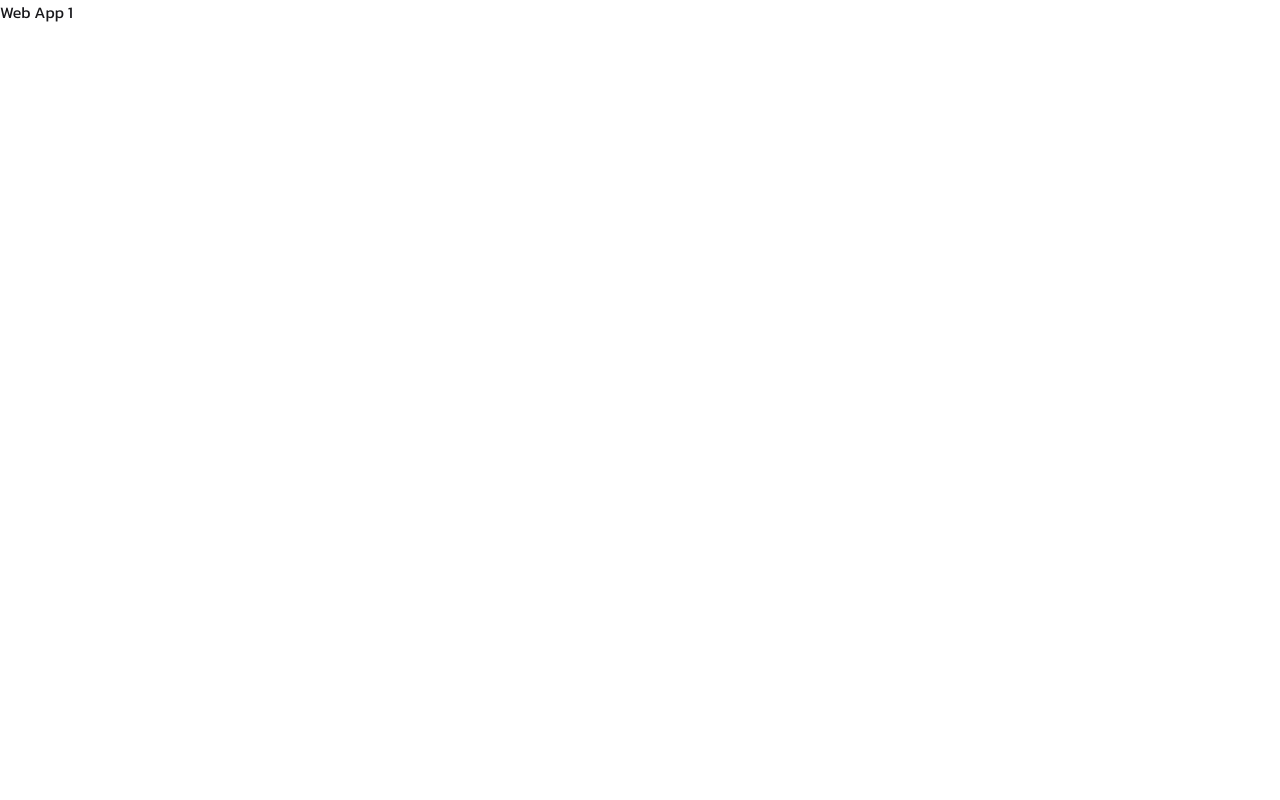
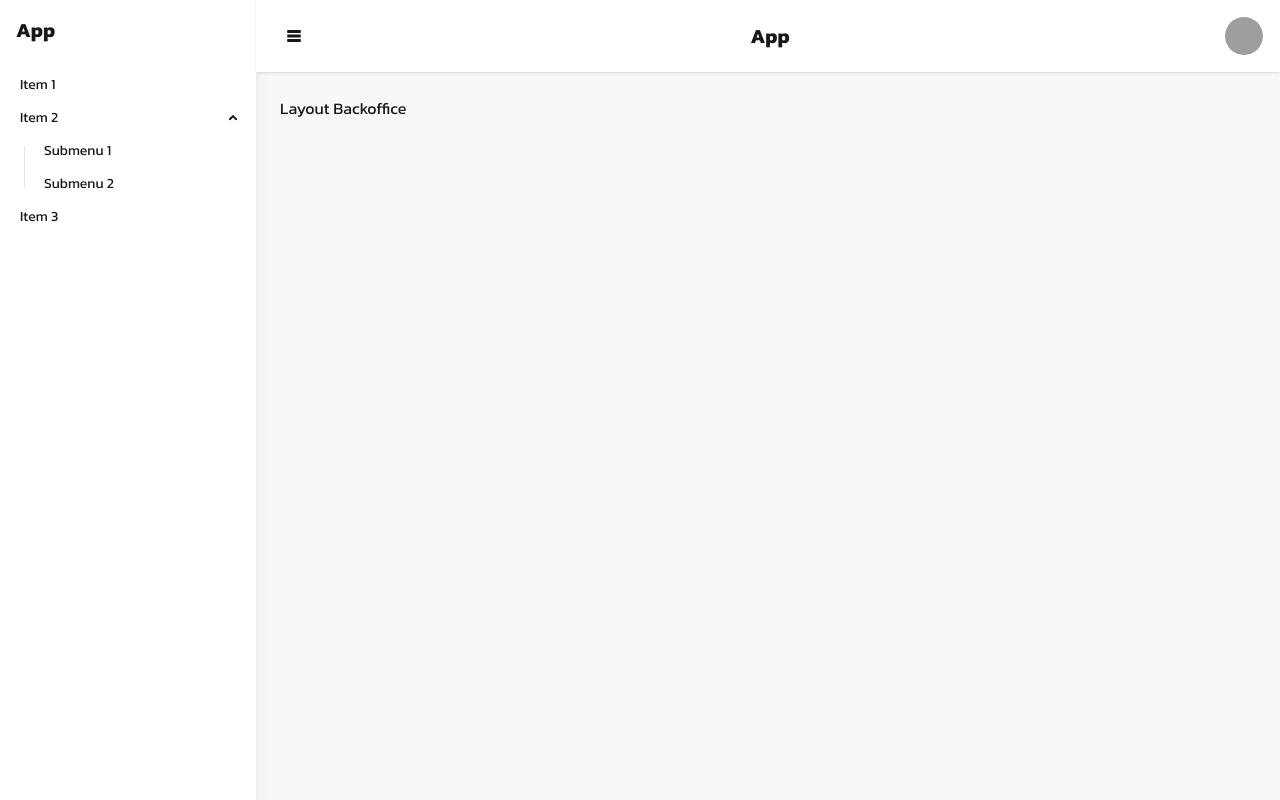
Before and after one commit to suraphon-dev/nuxt-templates-web-app, a Nuxt app: page /web-app-1 in a window 1280 px wide. Built offline with nearby package versions, Linux system fonts and the light colour scheme; grey boxes are pictures that could not be loaded.

Commit message:
feat: templates layouts webapp1 UI

```diff
--- /dev/null
+++ b/app/components/webapp/app1/TheNavbar.vue
@@ -0,0 +1,49 @@
+<template>
+  <!-- Navbar -->
+  <header class="w-full bg-base-100 shadow p-4 flex justify-between items-center">
+    <button class="btn btn-ghost md:hidden" @click="emits('update:isMobileSidebarOpen', true)">
+      <svg xmlns="http://www.w3.org/2000/svg" width="18" height="18" viewBox="0 0 24 24">
+        <path fill="currentColor" d="M21 8H3V4h18zm0 2H3v4h18zm0 6H3v4h18z" />
+      </svg>
+    </button>
+
+    <button class="hidden md:flex btn btn-ghost btn-sm" @click="emits('update:isCollapsed', !props.isCollapsed)">
+      <svg xmlns="http://www.w3.org/2000/svg" width="18" height="18" viewBox="0 0 24 24">
+        <path fill="currentColor" d="M21 8H3V4h18zm0 2H3v4h18zm0 6H3v4h18z" />
+      </svg>
+    </button>
+    <h1 class="text-xl font-bold">App</h1>
+    <div class="dropdown dropdown-end">
+      <div tabindex="0" role="button" class="btn btn-ghost btn-circle avatar">
+        <div class="w-10 rounded-full">
+          <img alt="Tailwind CSS Navbar component" src="https://img.daisyui.com/images/profile/demo/yellingcat@192.webp" />
+        </div>
+      </div>
+      <ul tabindex="0" class="menu menu-sm dropdown-content bg-base-100 rounded-box z-1 mt-3 w-52 p-2 shadow">
+        <li>
+          <a class="justify-between">
+            Profile
+            <span class="badge">New</span>
+          </a>
+        </li>
+        <li><a>Settings</a></li>
+        <li><a>Logout</a></li>
+      </ul>
+    </div>
+  </header>
+</template>
+
+<script setup>
+const props = defineProps({
+  isCollapsed: {
+    type: Boolean,
+    required: true,
+  },
+  isMobileSidebarOpen: {
+    type: Boolean,
+    required: true,
+  },
+})
+
+const emits = defineEmits(['update:isCollapsed', 'update:isMobileSidebarOpen'])
+</script>
--- /dev/null
+++ b/app/components/webapp/app1/TheSidebar.vue
@@ -0,0 +1,54 @@
+<template>
+  <!-- Sidebar Mobile -->
+  <transition name="slide">
+    <aside v-if="isMobileSidebarOpen" class="fixed inset-0 z-50 w-64 bg-base-100 shadow-lg flex flex-col md:hidden">
+      <div class="p-4 text-xl font-bold flex justify-between items-center">
+        App
+        <button class="btn btn-ghost btn-sm" @click="emits('update:isMobileSidebarOpen', false)">
+          <svg xmlns="http://www.w3.org/2000/svg" width="18" height="18" viewBox="0 0 24 24">
+            <path fill="currentColor" d="M21 8H3V4h18zm0 2H3v4h18zm0 6H3v4h18z" />
+          </svg>
+        </button>
+      </div>
+      <ul class="menu p-4 flex-1 overflow-y-auto">
+        <li><NuxtLink to="/" class="flex items-center gap-2 p-2 rounded-lg">Dashboard</NuxtLink></li>
+        <li><NuxtLink to="/users" class="flex items-center gap-2 p-2 rounded-lg">Users</NuxtLink></li>
+        <li><NuxtLink to="/settings" class="flex items-center gap-2 p-2 rounded-lg">Settings</NuxtLink></li>
+      </ul>
+    </aside>
+  </transition>
+
+  <!-- Sidebar Desktop -->
+  <aside v-show="isCollapsed" class="hidden md:flex bg-base-100 shadow-lg flex-col w-64">
+    <div class="p-4 text-xl font-bold flex justify-between items-center">App</div>
+
+    <ul class="menu rounded-box w-full h-full">
+      <li><a>Item 1</a></li>
+      <li>
+        <details open>
+          <summary>Item 2</summary>
+          <ul>
+            <li><a>Submenu 1</a></li>
+            <li><a>Submenu 2</a></li>
+          </ul>
+        </details>
+      </li>
+      <li><a>Item 3</a></li>
+    </ul>
+  </aside>
+</template>
+
+<script setup>
+const props = defineProps({
+  isCollapsed: {
+    type: Boolean,
+    required: true,
+  },
+  isMobileSidebarOpen: {
+    type: Boolean,
+    required: true,
+  },
+})
+
+const emits = defineEmits(['update:isCollapsed', 'update:isMobileSidebarOpen'])
+</script>
--- /dev/null
+++ b/app/layouts/webapp1.vue
@@ -0,0 +1,31 @@
+<template>
+   <div class="flex h-screen bg-base-200">
+      <!-- Sidebar -->
+      <WebappApp1TheSidebar
+         :is-collapsed="isCollapsed"
+         :is-mobile-sidebar-open="isMobileSidebarOpen"
+         @update:is-collapsed="isCollapsed = $event"
+         @update:is-mobile-sidebar-open="isMobileSidebarOpen = $event"
+      />
+
+      <!-- Main content -->
+      <div class="flex-1 flex flex-col">
+         <WebappApp1TheNavbar
+            :is-collapsed="isCollapsed"
+            :is-mobile-sidebar-open="isMobileSidebarOpen"
+            @update:is-collapsed="isCollapsed = $event"
+            @update:is-mobile-sidebar-open="isMobileSidebarOpen = $event"
+         />
+
+         <!-- Page content -->
+         <main class="p-6 overflow-auto flex-1">
+            <slot />
+         </main>
+      </div>
+   </div>
+</template>
+
+<script setup>
+const isCollapsed = ref(true)
+const isMobileSidebarOpen = ref(false)
+</script>
--- a/app/pages/index.vue
+++ b/app/pages/index.vue
@@ -1,7 +1,32 @@
 <template>
-  <div>index page</div>
+  <div>
+    <ul class="list bg-base-100 rounded-box shadow-md">
+      <li class="p-4 pb-2 text-xs opacity-60 tracking-wide">Nuxt Templates Web App</li>
+      <li class="list-row flex items-center">
+        <div>
+          <div>
+            <span>1.</span>
+            <span class="px-2">Web App 1</span>
+          </div>
+        </div>
+        <button class="btn btn-square btn-ghost" @click="openWindow()">
+          <svg xmlns="http://www.w3.org/2000/svg" width="18" height="18" viewBox="0 0 24 24">
+            <path
+              fill="currentColor"
+              d="M5.616 20q-.691 0-1.153-.462T4 18.384V5.616q0-.691.463-1.153T5.616 4h5.115q.213 0 .357.143t.143.357t-.143.357T10.73 5H5.616q-.231 0-.424.192T5 5.616v12.769q0 .23.192.423t.423.192h12.77q.23 0 .423-.192t.192-.423v-5.116q0-.213.143-.357t.357-.143t.357.143t.143.357v5.116q0 .69-.462 1.152T18.384 20zM19 5.708l-8.908 8.908q-.14.14-.344.15t-.363-.15t-.16-.354t.16-.354L18.292 5H14.5q-.213 0-.357-.143T14 4.5t.143-.357T14.5 4h4.692q.349 0 .578.23t.23.578V9.5q0 .214-.143.357T19.5 10t-.357-.143T19 9.5z"
+            />
+          </svg>
+        </button>
+      </li>
+    </ul>
+  </div>
 </template>
 
-<script setup></script>
+<script setup>
+const openWindow = () => {
+  const route = useRoute()
+  window.open(`${route.fullPath}web-app-1`, '_blank')
+}
+</script>
 
 <style lang="scss" scoped></style>
--- a/app/pages/web-app-1.vue
+++ b/app/pages/web-app-1.vue
@@ -1,7 +1,9 @@
 <template>
-  <div>Web App 1</div>
+  <div>Layout Backoffice</div>
 </template>
 
-<script setup></script>
+<script setup>
+definePageMeta({ layout: 'webapp1' })
+</script>
 
 <style lang="scss" scoped></style>
```
